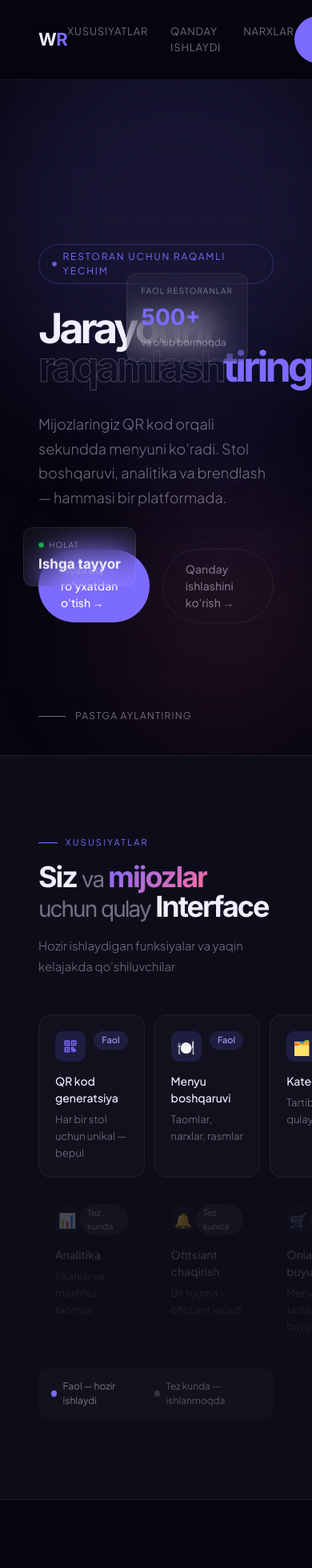
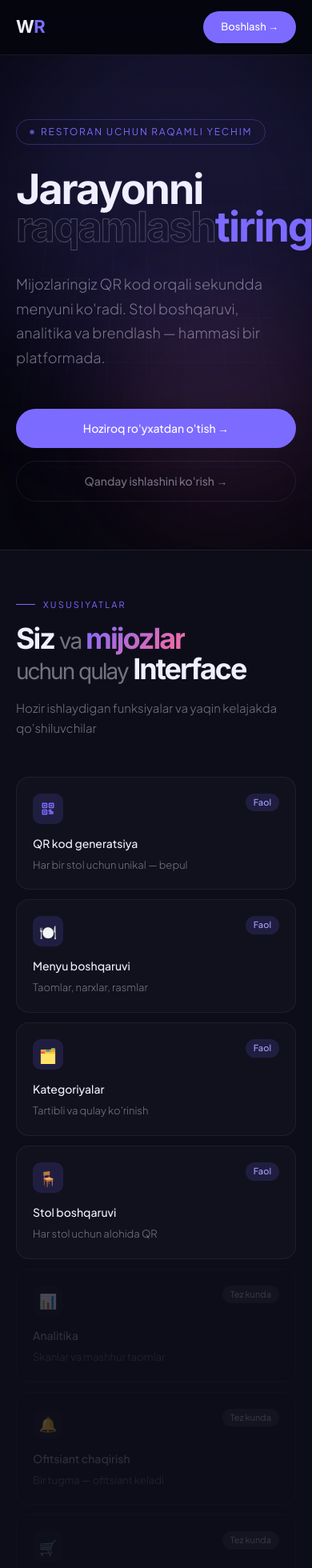
Before and after one commit to lutfullaevrakhmiddin/menuqr, a Next.js app: page / in a window 390 px wide. Shown: the top 1960 px of the page at 80% size. Built offline with nearby package versions, Linux system fonts and the light colour scheme.

Commit message:
feat: landing page mobile responsive, admin panel mobile warning

```diff
--- a/src/app/(dashboard)/layout.tsx
+++ b/src/app/(dashboard)/layout.tsx
@@ -1,4 +1,4 @@
-import { cookies } from 'next/headers'
+import { cookies, headers } from 'next/headers'
 import { redirect } from 'next/navigation'
 import { verifyToken } from '@/lib/auth'
 import { prisma } from '@/lib/prisma'
@@ -10,6 +10,25 @@ export default async function DashboardLayout({
 }: {
   children: React.ReactNode
 }) {
+  const headersList = await headers()
+  const ua = headersList.get('user-agent') ?? ''
+  if (/Mobile|Android|iPhone/i.test(ua)) {
+    return (
+      <div style={{background:'#06060f',minHeight:'100vh',display:'flex',flexDirection:'column',alignItems:'center',justifyContent:'center',padding:'40px 24px',textAlign:'center',color:'#f0eeff',fontFamily:"'Cabinet Grotesk', sans-serif"}}>
+        <svg width="64" height="64" viewBox="0 0 24 24" fill="none" stroke="rgba(124,107,255,0.5)" strokeWidth="1.5" strokeLinecap="round" strokeLinejoin="round" style={{marginBottom:28}}>
+          <rect x="5" y="2" width="14" height="20" rx="2" ry="2"/>
+          <line x1="12" y1="18" x2="12.01" y2="18"/>
+        </svg>
+        <h1 style={{fontSize:22,fontWeight:700,margin:'0 0 12px',letterSpacing:'-0.5px'}}>
+          Admin panel planshet yoki kompyuter uchun
+        </h1>
+        <p style={{fontSize:15,color:'rgba(240,238,255,0.5)',lineHeight:1.6,maxWidth:320,margin:0}}>
+          Yaxshi tajriba uchun kattaroq ekranda oching
+        </p>
+      </div>
+    )
+  }
+
   const cookieStore = await cookies()
   const token = cookieStore.get('token')?.value
 
--- a/src/app/page.tsx
+++ b/src/app/page.tsx
@@ -45,14 +45,35 @@ export default function Home() {
         .btn-ghost:hover{color:#f0eeff;border-color:rgba(255,255,255,0.2)}
         .stat-box{background:#0d0d1a;padding:32px 28px;transition:background .3s}
         .stat-box:hover{background:rgba(124,107,255,0.05)}
+        @media (max-width:768px){
+          .site-nav{padding:14px 20px !important}
+          .nav-links{display:none !important}
+          .hero-section{padding:80px 20px 60px !important;min-height:auto !important}
+          .hero-content{max-width:100% !important}
+          .hero-h1{letter-spacing:-2px !important}
+          .hero-actions{flex-direction:column !important;align-items:stretch !important}
+          .hero-actions .btn-primary,.hero-actions .btn-ghost{width:100% !important;justify-content:center !important;box-sizing:border-box}
+          .badge{display:none !important}
+          .hero-scroll{display:none !important}
+          #features{padding:60px 20px !important}
+          .feat-grid{grid-template-columns:1fr !important}
+          .feat-legend{flex-wrap:wrap !important}
+          #how{padding:60px 20px !important}
+          .steps-grid{grid-template-columns:1fr !important;gap:40px !important}
+          .step-box{padding:0 0 0 4px !important}
+          .stats-grid{grid-template-columns:repeat(2,1fr) !important;margin-top:40px !important}
+          .stat-box{padding:20px 16px !important}
+          .cta-section{padding:80px 20px !important}
+          .site-footer{flex-direction:column !important;gap:10px !important;padding:24px 20px !important;text-align:center !important}
+        }
       `}</style>
 
         {/* NAV */}
-        <nav style={{position:"sticky",top:0,zIndex:100,display:"flex",justifyContent:"space-between",alignItems:"center",padding:"20px 48px",background:"rgba(6,6,15,0.8)",backdropFilter:"blur(20px)",borderBottom:"1px solid rgba(255,255,255,0.08)"}}>
+        <nav className="site-nav" style={{position:"sticky",top:0,zIndex:100,display:"flex",justifyContent:"space-between",alignItems:"center",padding:"20px 48px",background:"rgba(6,6,15,0.8)",backdropFilter:"blur(20px)",borderBottom:"1px solid rgba(255,255,255,0.08)"}}>
           <div style={{fontFamily:"var(--font-display),sans-serif",fontSize:22,fontWeight:700,letterSpacing:"-0.5px"}}>
             W<span style={{color:"#7c6bff"}}>R</span>
           </div>
-          <div style={{display:"flex",gap:28}}>
+          <div className="nav-links" style={{display:"flex",gap:28}}>
             <Link href="#features" className="nav-link">Xususiyatlar</Link>
             <Link href="#how" className="nav-link">Qanday ishlaydi</Link>
             <Link href="#pricing" className="nav-link">Narxlar</Link>
@@ -63,14 +84,14 @@ export default function Home() {
         </nav>
 
         {/* HERO */}
-        <section style={{minHeight:"100vh",display:"flex",flexDirection:"column",justifyContent:"center",padding:"120px 48px 80px",position:"relative",overflow:"hidden"}}>
+        <section className="hero-section" style={{minHeight:"100vh",display:"flex",flexDirection:"column",justifyContent:"center",padding:"120px 48px 80px",position:"relative",overflow:"hidden"}}>
           <div className="grid-bg"/>
           <div className="grid-fade"/>
           <div className="orb orb-1"/>
           <div className="orb orb-2"/>
           <div className="orb orb-3"/>
 
-          <div style={{position:"relative",zIndex:2,maxWidth:900}}>
+          <div className="hero-content" style={{position:"relative",zIndex:2,maxWidth:900}}>
             <div className="hero-tag" style={{display:"inline-flex",alignItems:"center",gap:8,fontSize:12,letterSpacing:".15em",textTransform:"uppercase",color:"#7c6bff",border:"1px solid rgba(124,107,255,0.3)",padding:"6px 16px",borderRadius:100,marginBottom:32}}>
               <span style={{width:6,height:6,background:"#7c6bff",borderRadius:"50%",animation:"pulse 2s infinite",display:"inline-block"}}/>
               Restoran uchun raqamli yechim
@@ -106,7 +127,7 @@ export default function Home() {
             <div style={{fontFamily:"var(--font-display),sans-serif",fontSize:17,fontWeight:700,color:"#f0eeff",marginTop:4}}>Ishga tayyor</div>
           </div>
 
-          <div style={{position:"absolute",bottom:40,left:48,zIndex:2,display:"flex",alignItems:"center",gap:12,fontSize:12,letterSpacing:".1em",textTransform:"uppercase",color:"rgba(240,238,255,0.45)"}}>
+          <div className="hero-scroll" style={{position:"absolute",bottom:40,left:48,zIndex:2,display:"flex",alignItems:"center",gap:12,fontSize:12,letterSpacing:".1em",textTransform:"uppercase",color:"rgba(240,238,255,0.45)"}}>
             <div style={{width:40,height:1,background:"rgba(240,238,255,0.45)",animation:"scroll-pulse 2s infinite"}}/>
             Pastga aylantiring
           </div>
@@ -130,7 +151,7 @@ export default function Home() {
             Hozir ishlaydigan funksiyalar va yaqin kelajakda qo&apos;shiluvchilar
           </p>
 
-          <div style={{display:"grid",gridTemplateColumns:"repeat(4,1fr)",gap:12}}>
+          <div className="feat-grid" style={{display:"grid",gridTemplateColumns:"repeat(4,1fr)",gap:12}}>
             {[
               {icon:"qr",title:"QR kod generatsiya",desc:"Har bir stol uchun unikal — bepul",active:true},
               {icon:"🍽️",title:"Menyu boshqaruvi",desc:"Taomlar, narxlar, rasmlar",active:true},
@@ -162,7 +183,7 @@ export default function Home() {
             ))}
           </div>
 
-          <div style={{display:"flex",gap:24,marginTop:20,padding:"14px 16px",background:"rgba(255,255,255,0.02)",borderRadius:12,width:"fit-content"}}>
+          <div className="feat-legend" style={{display:"flex",gap:24,marginTop:20,padding:"14px 16px",background:"rgba(255,255,255,0.02)",borderRadius:12,width:"fit-content"}}>
             <div style={{display:"flex",alignItems:"center",gap:8,fontSize:12,color:"rgba(240,238,255,0.45)"}}>
               <span style={{width:8,height:8,borderRadius:"50%",background:"#7c6bff",display:"inline-block"}}/>
               Faol — hozir ishlaydi
@@ -183,7 +204,7 @@ export default function Home() {
           <h2 style={{fontFamily:"var(--font-display),sans-serif",fontSize:"clamp(36px,5vw,56px)",fontWeight:700,letterSpacing:"-2px",marginBottom:60,lineHeight:1.05}}>
             Tezda ishga tushing
           </h2>
-          <div style={{display:"grid",gridTemplateColumns:"repeat(3,1fr)",gap:0}}>
+          <div className="steps-grid" style={{display:"grid",gridTemplateColumns:"repeat(3,1fr)",gap:0}}>
             {[
               {n:"01",t:"Ro'yxatdan o'ting",d:"Email va restoran nomini kiriting. 3 daqiqa. Kredit karta kerak emas."},
               {n:"02",t:"Menyuni yarating",d:"Kategoriyalar va taomlarni qo'shing. Rasm va narxlarni belgilang."},
@@ -197,7 +218,7 @@ export default function Home() {
             ))}
           </div>
 
-          <div style={{display:"grid",gridTemplateColumns:"repeat(4,1fr)",gap:1,background:"rgba(255,255,255,0.08)",marginTop:80,borderTop:"1px solid rgba(255,255,255,0.08)"}}>
+          <div className="stats-grid" style={{display:"grid",gridTemplateColumns:"repeat(4,1fr)",gap:1,background:"rgba(255,255,255,0.08)",marginTop:80,borderTop:"1px solid rgba(255,255,255,0.08)"}}>
             {[
               {num:"Yuzdan ortiq",label:"Faol restoran"},
               {num:"Faol",label:"Oylik xizmatlar"},
@@ -213,7 +234,7 @@ export default function Home() {
         </section>
 
         {/* CTA */}
-        <section style={{padding:"120px 48px",textAlign:"center",position:"relative",overflow:"hidden",background:"#0d0d1a",borderTop:"1px solid rgba(255,255,255,0.08)"}}>
+        <section className="cta-section" style={{padding:"120px 48px",textAlign:"center",position:"relative",overflow:"hidden",background:"#0d0d1a",borderTop:"1px solid rgba(255,255,255,0.08)"}}>
           <div style={{position:"absolute",inset:0,background:"radial-gradient(ellipse at center,rgba(124,107,255,0.1) 0%,transparent 70%)",pointerEvents:"none"}}/>
           <h2 style={{fontFamily:"var(--font-display),sans-serif",fontSize:"clamp(40px,5vw,72px)",fontWeight:700,letterSpacing:"-3px",marginBottom:20,lineHeight:.95,position:"relative",zIndex:1}}>
             Raqamli jarayondan<br/><span style={{color:"#7c6bff"}}>foydalaning</span>
@@ -237,7 +258,7 @@ export default function Home() {
         </section>
 
         {/* FOOTER */}
-        <footer style={{padding:"32px 48px",borderTop:"1px solid rgba(255,255,255,0.08)",display:"flex",justifyContent:"space-between",alignItems:"center",background:"#06060f"}}>
+        <footer className="site-footer" style={{padding:"32px 48px",borderTop:"1px solid rgba(255,255,255,0.08)",display:"flex",justifyContent:"space-between",alignItems:"center",background:"#06060f"}}>
           <div style={{fontFamily:"var(--font-display),sans-serif",fontSize:18,fontWeight:700}}>
             W<span style={{color:"#7c6bff"}}>R</span>
           </div>
```
